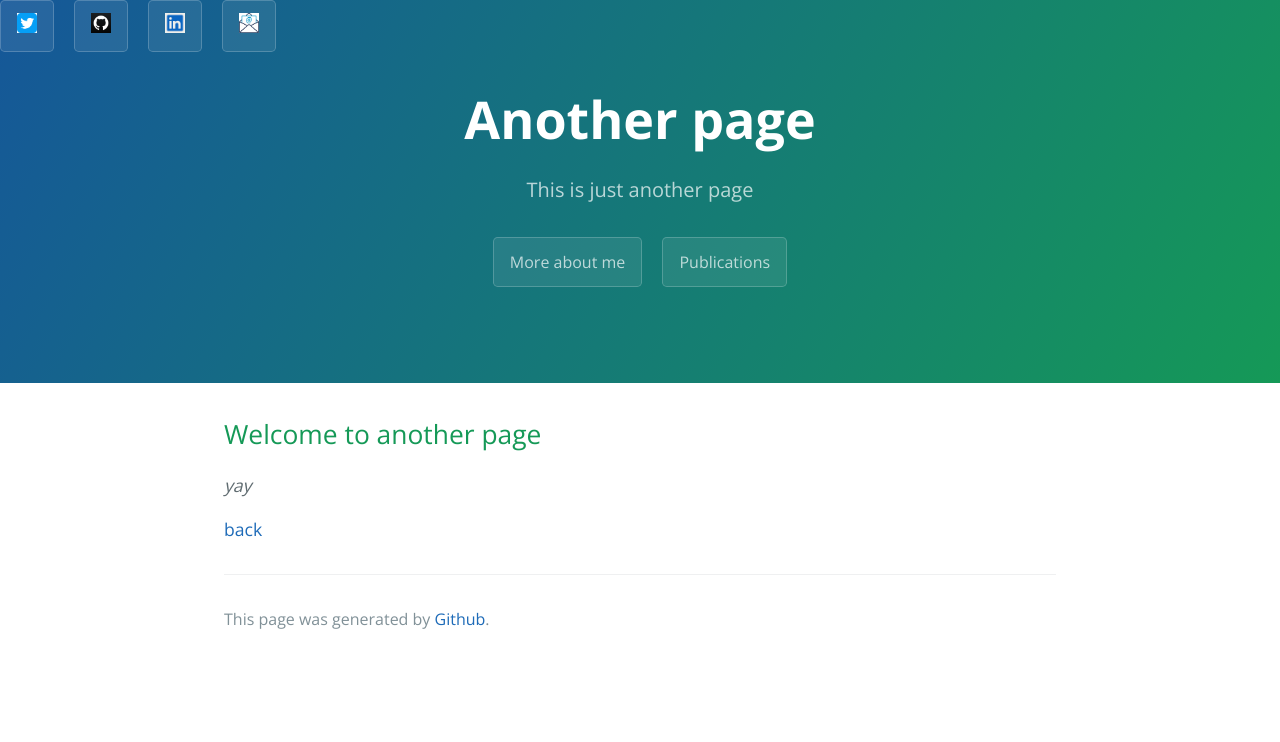
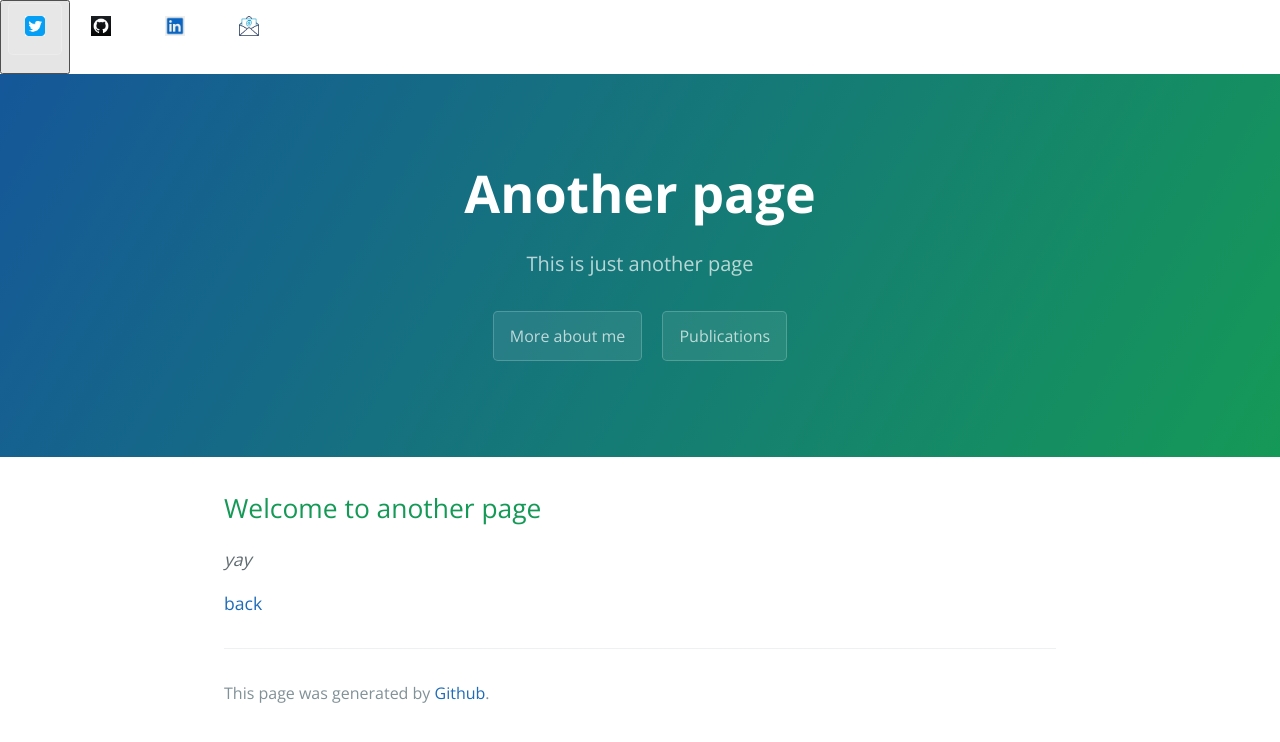
Before and after one commit to srrudrar/srrudrar.github.io, a Jekyll site: the page built from another-page.md, in a window 1280 px wide. Shown: the top 742 px of the page. Built offline with Jekyll 4.4.1, drawn with Linux system fonts in a browser that asks for light colours.

Commit message:
Update default.html

```diff
--- a/_layouts/default.html
+++ b/_layouts/default.html
@@ -34,9 +34,9 @@
 
 <nav>
   <ul>
-    <li><z href="{{ "https://twitter.com/SrihitaR" }}" class="btn">
+   <button <li><z href="{{ "https://twitter.com/SrihitaR" }}" class="btn">
          <img alt="Twitter" src="Twitter.png"
-         width=20" height=20"> </z>
+         width=20" height=20"> </z> </button>
     <z href="{{ "https://github.com/srrudrar" }}" class="btn">
          <img alt="Github" src="Github.png"
          width=20" height=20"> </z>
```
